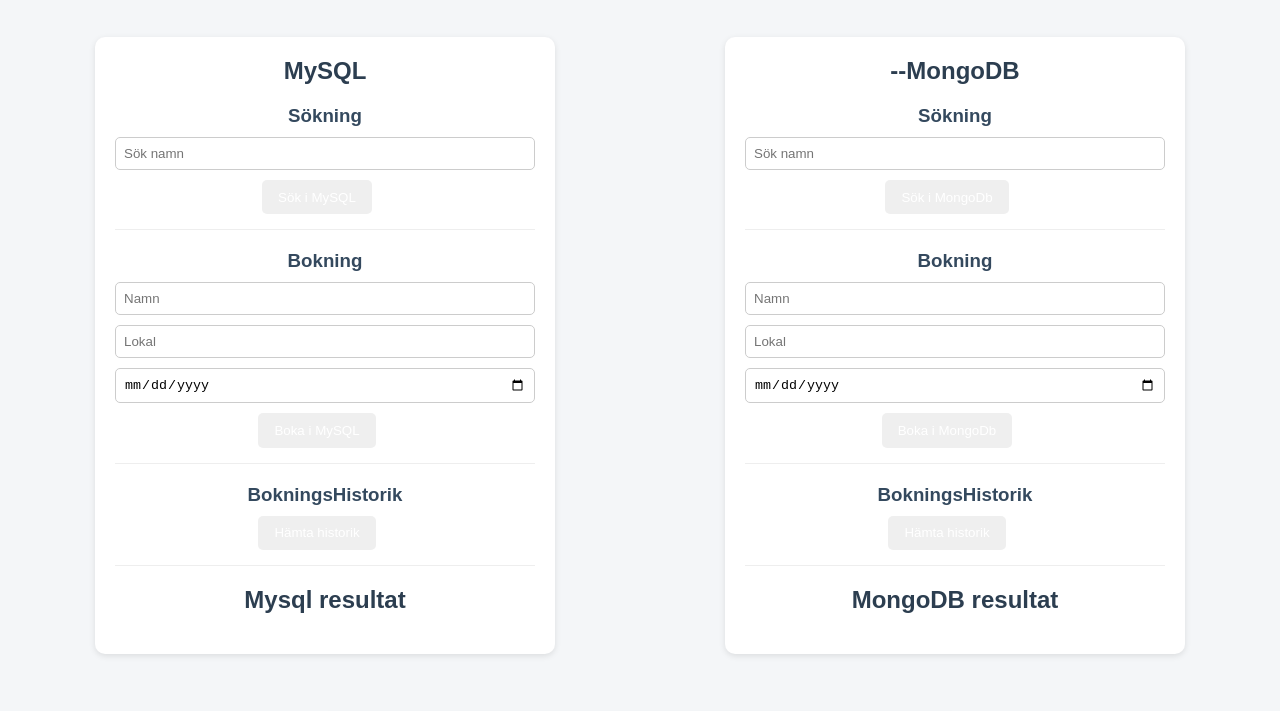
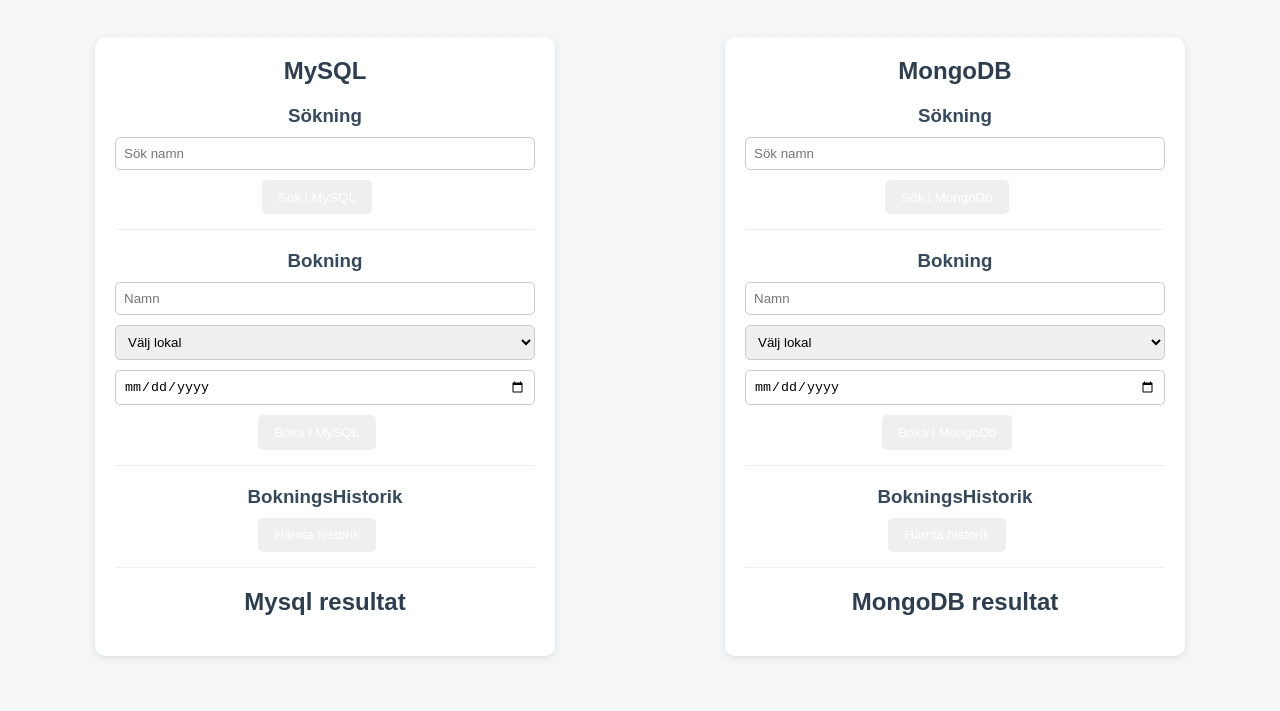
Before and after one commit to a22abdjo/bookning-system-prestanda-studie, a website: page public/index.html in a window 1280 px wide. Shown: the part 80-791 px from the top of the page. Drawn offline with Linux system fonts and the light colour scheme.

Commit message:
CSS och HTML tillägg

```diff
--- a/public/index.html
+++ b/public/index.html
@@ -24,7 +24,15 @@
                 <div class="action-group">
                     <h3>Bokning</h3>
                     <input type="text" id="nameMysql" placeholder="Namn" />
-                    <input type="text" id="facilityMysql" placeholder="Lokal" />
+                    <select id="facilityMysql">
+                        <option value="">Välj lokal</option>
+                        <option value="">Sporthall</option>
+                        <option value="">Konferensrum</option>
+                        <option value="">Mötesrum</option>
+                        <option value="">Idrottshall</option>
+                        <option value="">Lokal A</option>
+                        <option value="">Lokal B</option>
+                    </select>
                     <input type="date" id="bookingDateMysql" />
                     <button onclick="createBooking('mysql')">Boka i MySQL</button>
                 </div>
@@ -42,7 +50,7 @@
 
              <!--MongoDB Box-->
             <section class="db-panel">
-                <h2>--MongoDB</h2>
+                <h2>MongoDB</h2>
 
                 <div class="action-group">
                     <h3>Sökning</h3>
@@ -53,7 +61,15 @@
                 <div class="action-group">
                     <h3>Bokning</h3>
                     <input type="text" id="nameMongo" placeholder="Namn" />
-                    <input type="text" id="facilityMongo" placeholder="Lokal" />
+                    <select id="facilityMongo">
+                        <option value="">Välj lokal</option>
+                        <option value="">Sporthall</option>
+                        <option value="">Konferensrum</option>
+                        <option value="">Mötesrum</option>
+                        <option value="">Idrottshall</option>
+                        <option value="">Lokal A</option>
+                        <option value="">Lokal B</option>
+                    </select>
                     <input type="date" id="bookingDateMongo" />
                     <button onclick="createBooking('mongo')">Boka i MongoDb</button>
                 </div>
--- a/public/style.css
+++ b/public/style.css
@@ -73,7 +73,7 @@ h2 {
     color: #1f3a5f;
 }
 
-input {
+input, select {
     display: block;
     margin-bottom: 10px;
     padding: 8px;
@@ -81,6 +81,16 @@ input {
     box-sizing: border-box;
     border: 1px solid #ccc;
     border-radius: 5px;
+}
+
+select {
+    cursor: pointer;
+}
+
+select:focus, input:focus {
+    outline: none;
+    border-color: #1f3a5f;
+    box-shadow: 0 0 3px rgba(31, 58, 95, 0.4);
 }
 
 button:hover {
```
